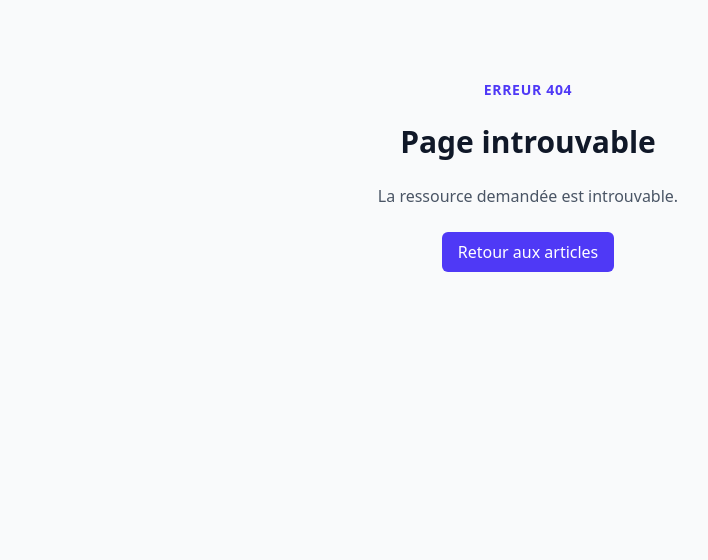
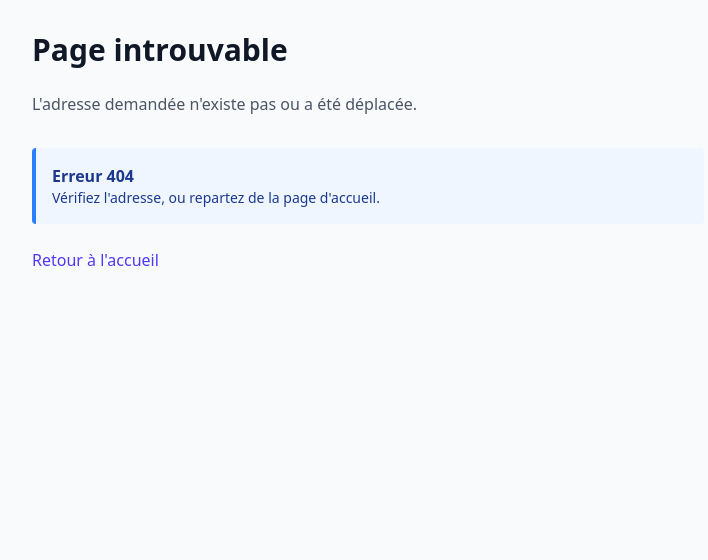
Before and after one commit to areej-z/mini-cms, a Laravel app: template resources/views/errors/404.blade.php in a window 1280 px wide. Shown: the part 61-621 px from the top of the page, without its empty margins (112-820 px from the left). Run offline with Laravel 12, Linux system fonts and the light colour scheme; the template is opened without the code that fills it, so the values that code supplies are empty; style sheets or scripts are compiled from the project's sources.

Commit message:
Style 404 and 503 error pages

```diff
--- a/resources/views/errors/404.blade.php
+++ b/resources/views/errors/404.blade.php
@@ -1,27 +1,14 @@
-<x-layout :title="$heading ?? 'Page introuvable'">
-    <div class="max-w-4xl mx-auto py-12 px-4 space-y-10">
-        <div class="text-center space-y-6">
-            <p class="text-sm font-semibold uppercase tracking-wider text-indigo-600">Erreur 404</p>
-            <h1 class="text-3xl font-bold text-gray-900">{{ $heading ?? 'Page introuvable' }}</h1>
-            <p class="text-gray-600">
-                {{ $message ?? 'La ressource demandée est introuvable.' }}
-            </p>
-            <div>
-                <a href="{{ route('posts.index') }}" class="inline-flex items-center px-4 py-2 bg-indigo-600 text-white rounded-md hover:bg-indigo-700">
-                    Retour aux articles
-                </a>
-            </div>
-        </div>
+<x-layout>
+    <x-slot:title>Page introuvable - Mini-CMS</x-slot:title>
 
-        @if (isset($recentPosts) && $recentPosts->isNotEmpty())
-            <section class="space-y-4 text-left">
-                <h2 class="text-2xl font-bold text-gray-900">Articles récents</h2>
-                <div class="grid gap-6 md:grid-cols-3">
-                    @foreach ($recentPosts as $recentPost)
-                        <x-post-card :post="$recentPost" />
-                    @endforeach
-                </div>
-            </section>
-        @endif
-    </div>
+    <h1 class="text-3xl font-bold text-gray-900">Page introuvable</h1>
+    <p class="mt-2 mb-8 text-gray-600">L'adresse demandée n'existe pas ou a été déplacée.</p>
+
+    <x-alert type="info" title="Erreur 404" class="max-w-2xl">
+        Vérifiez l'adresse, ou repartez de la page d'accueil.
+    </x-alert>
+
+    <p class="mt-6">
+        <a href="{{ route('home') }}" class="font-medium text-indigo-600 hover:underline">Retour à l'accueil</a>
+    </p>
 </x-layout>
```
Also changed, not shown: resources/views/errors/503.blade.php (+13 -13 lines), 2 other files.
